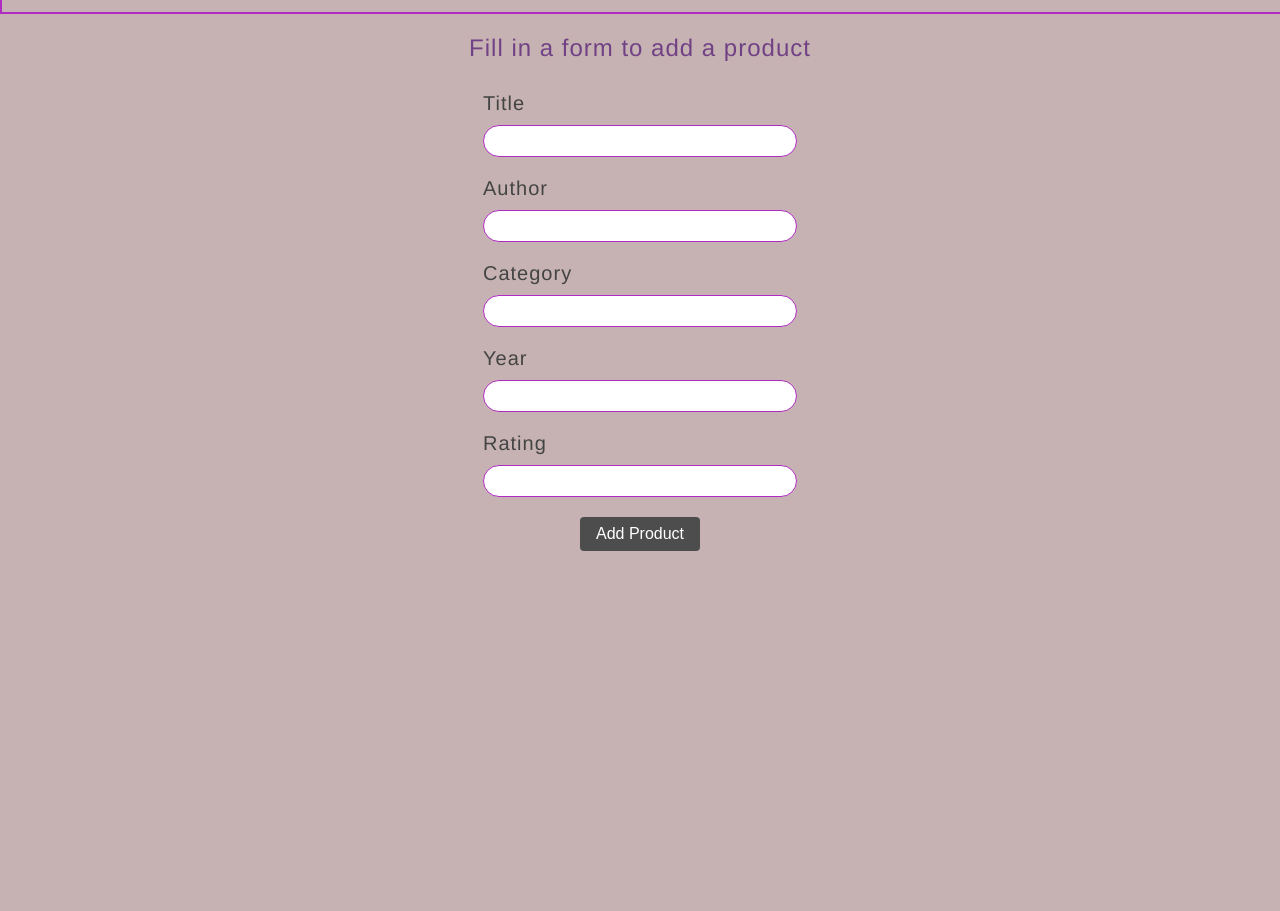
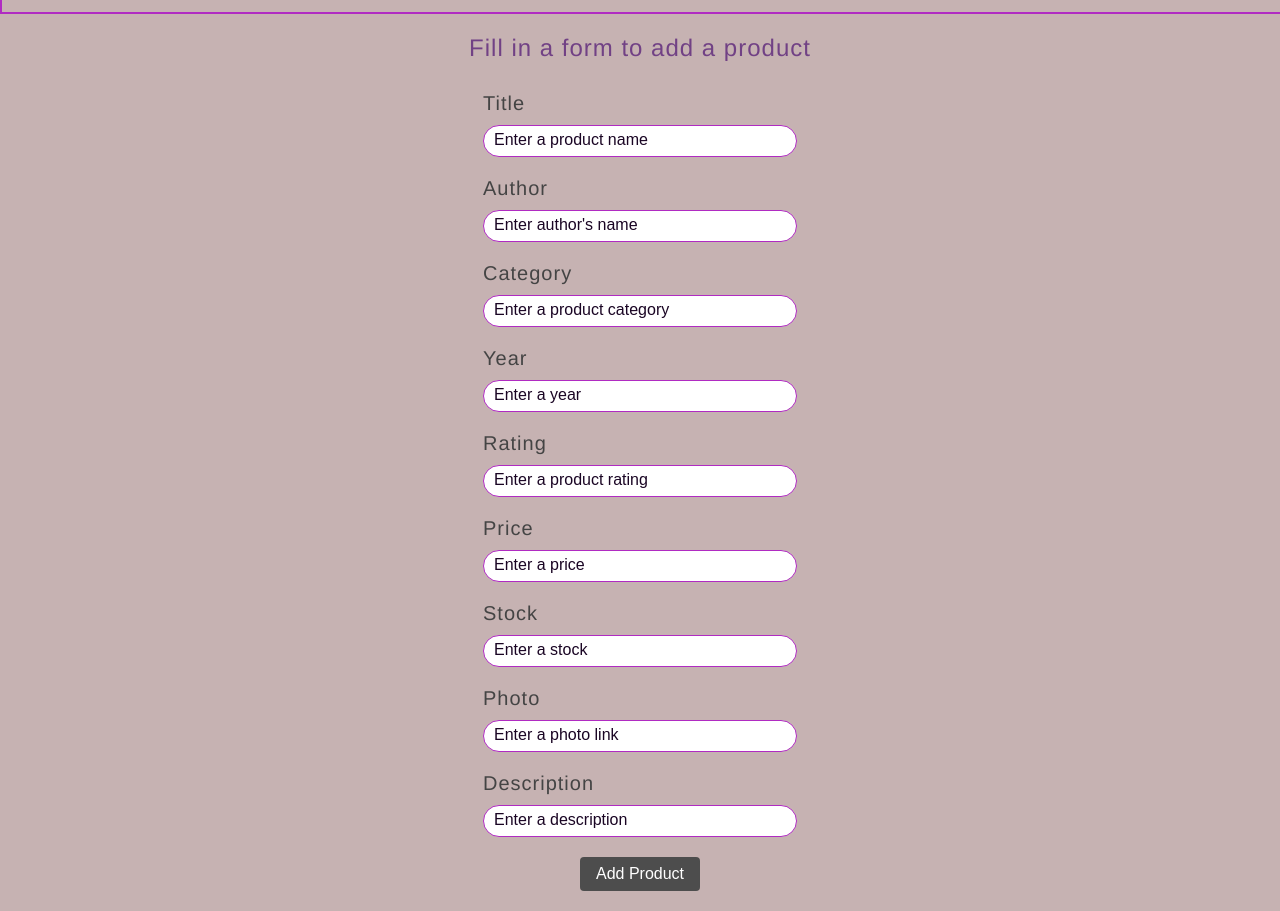
Before and after one commit to Olga1Chernova/react-test-task, a React (Create React App) app: page /react-test-task/add-product in a window 1280 px wide. Shown: the part 180-1091 px from the top of the page. Before the commit the page ends 800 px from the top, so only its background shows below. Built offline with nearby package versions, Linux system fonts and the light colour scheme.

Commit message:
updated AddProductForm

```diff
--- a/src/modules/AddProductForm/AddProductForm.jsx
+++ b/src/modules/AddProductForm/AddProductForm.jsx
@@ -3,13 +3,7 @@ import * as Yup from 'yup';
 
 import css from './add-product-form.module.scss'
 
-const initialValues = {
-  title: '',
-  author: '',
-  year: '',
-  rating: '',
-  category: '',
-};
+import { initialValues } from './initialValues';
 
 const validationSchema = Yup.object().shape({
   title: Yup.string().required('Required'),
@@ -26,6 +20,10 @@ const validationSchema = Yup.object().shape({
     .min(0, 'Must be greater than or equal to 0')
     .max(5, 'Must be less than or equal to 5')
     .required('Required'),
+  description: Yup.string(),
+  price: Yup.number(),
+  photo: Yup.string(),
+  stock: Yup.number(),
 });
 
 function AddProductForm({ onSubmit }) {
@@ -46,7 +44,14 @@ function AddProductForm({ onSubmit }) {
               <label htmlFor="title" className={css.label}>
                 Title
               </label>
-              <Field type="text" name="title" id="name" className={css.field} />
+              <Field
+                type="text"
+                name="title"
+                id="name"
+                className={css.field}
+                onChange={formik.handleChange}
+                placeholder="Enter a product name"
+              />
               <ErrorMessage
                 name="title"
                 component="div"
@@ -62,6 +67,8 @@ function AddProductForm({ onSubmit }) {
                 name="author"
                 id="author"
                 className={css.field}
+                onChange={formik.handleChange}
+                placeholder="Enter author's name"
               />
               <ErrorMessage
                 name="author"
@@ -78,6 +85,8 @@ function AddProductForm({ onSubmit }) {
                 name="category"
                 id="category"
                 className={css.field}
+                onChange={formik.handleChange}
+                placeholder="Enter a product category"
               />
               <ErrorMessage
                 name="category"
@@ -94,6 +103,8 @@ function AddProductForm({ onSubmit }) {
                 name="year"
                 id="year"
                 className={css.field}
+                onChange={formik.handleChange}
+                placeholder="Enter a year"
               />
               <ErrorMessage name="year" component="div" className={css.error} />
             </div>
@@ -105,15 +116,71 @@ function AddProductForm({ onSubmit }) {
                 type="number"
                 name="rating"
                 id="rating"
-                step={0.1}
+                step={1}
                 max={5}
                 min={0}
                 className={css.field}
+                onChange={formik.handleChange}
+                placeholder="Enter a product rating"
               />
               <ErrorMessage
                 name="rating"
                 component="div"
                 className={css.error}
+              />
+            </div>
+            <div>
+              <label htmlFor="price" className={css.label}>
+                Price
+              </label>
+              <Field
+                min={0}
+                type="number"
+                name="price"
+                id="price"
+                className={css.field}
+                onChange={formik.handleChange}
+                placeholder="Enter a price"
+              />
+            </div>
+            <div>
+              <label htmlFor="stock" className={css.label}>
+                Stock
+              </label>
+              <Field
+                type="number"
+                name="stock"
+                id="stock"
+                min={0}
+                className={css.field}
+                onChange={formik.handleChange}
+                placeholder="Enter a stock"
+              />
+            </div>
+            <div>
+              <label htmlFor="photo" className={css.label}>
+                Photo
+              </label>
+              <Field
+                type="text"
+                name="photo"
+                id="photo"
+                className={css.field}
+                onChange={formik.handleChange}
+                placeholder="Enter a photo link"
+              />
+            </div>
+            <div>
+              <label htmlFor="description" className={css.label}>
+                Description
+              </label>
+              <Field
+                type="text"
+                name="description"
+                id="description"
+                className={css.field}
+                onChange={formik.handleChange}
+                placeholder="Enter a description"
               />
             </div>
             <button type="submit" className={css.button}>
--- a/src/modules/AddProductForm/add-product-form.module.scss
+++ b/src/modules/AddProductForm/add-product-form.module.scss
@@ -41,6 +41,10 @@
     padding-left: 10px;
     padding-top: 5px;
     padding-bottom: 5px;
+    &::placeholder{
+        color:#1a0524;
+        font-size: 16px;
+    }
 }
 
 .button {
@@ -51,6 +55,7 @@
     padding: 8px 16px;
     font-size: 16px;
     cursor: pointer;
+    margin-bottom: 20px;
 
     &:hover {
         background-color: rgb(178, 124, 240);
```
